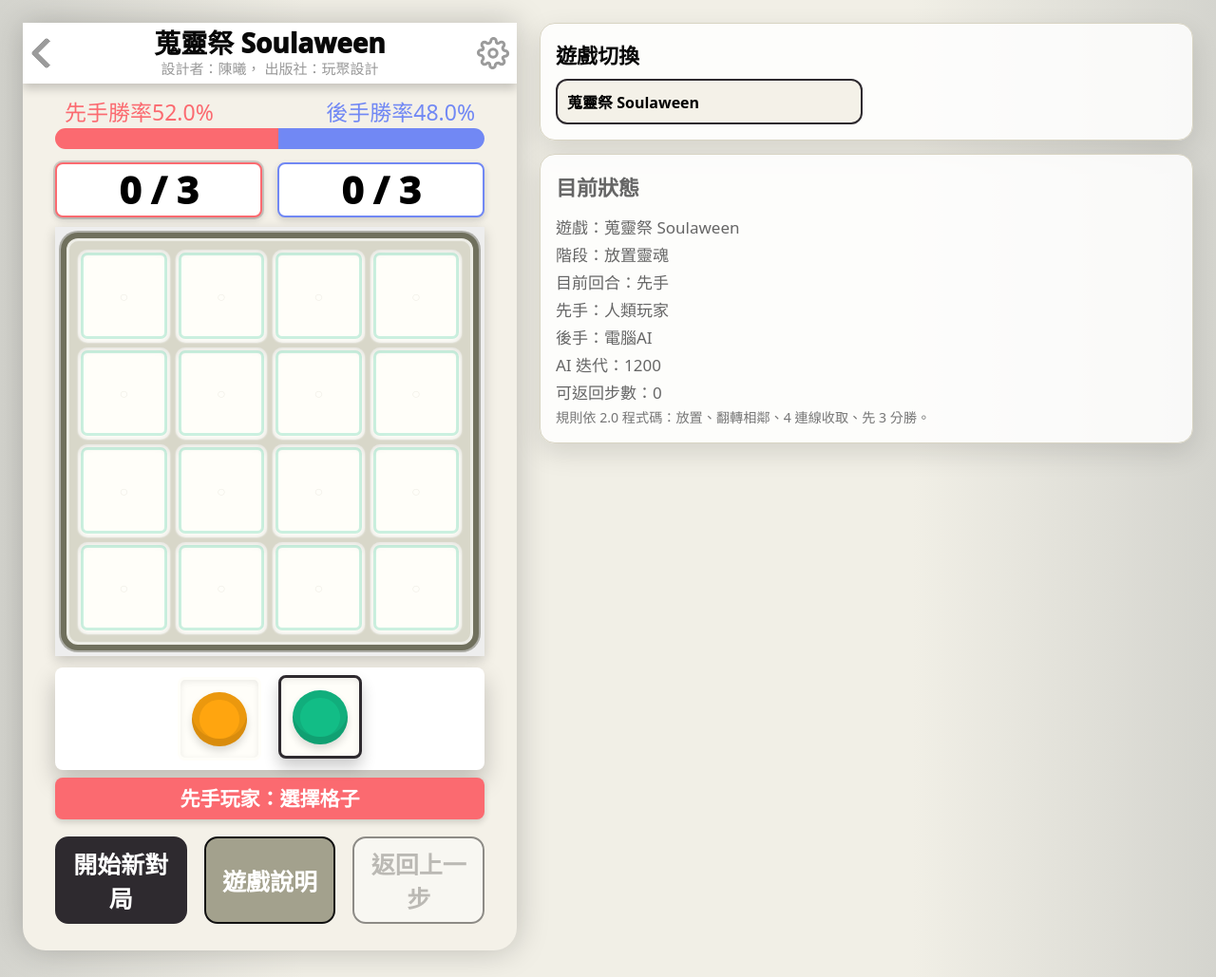
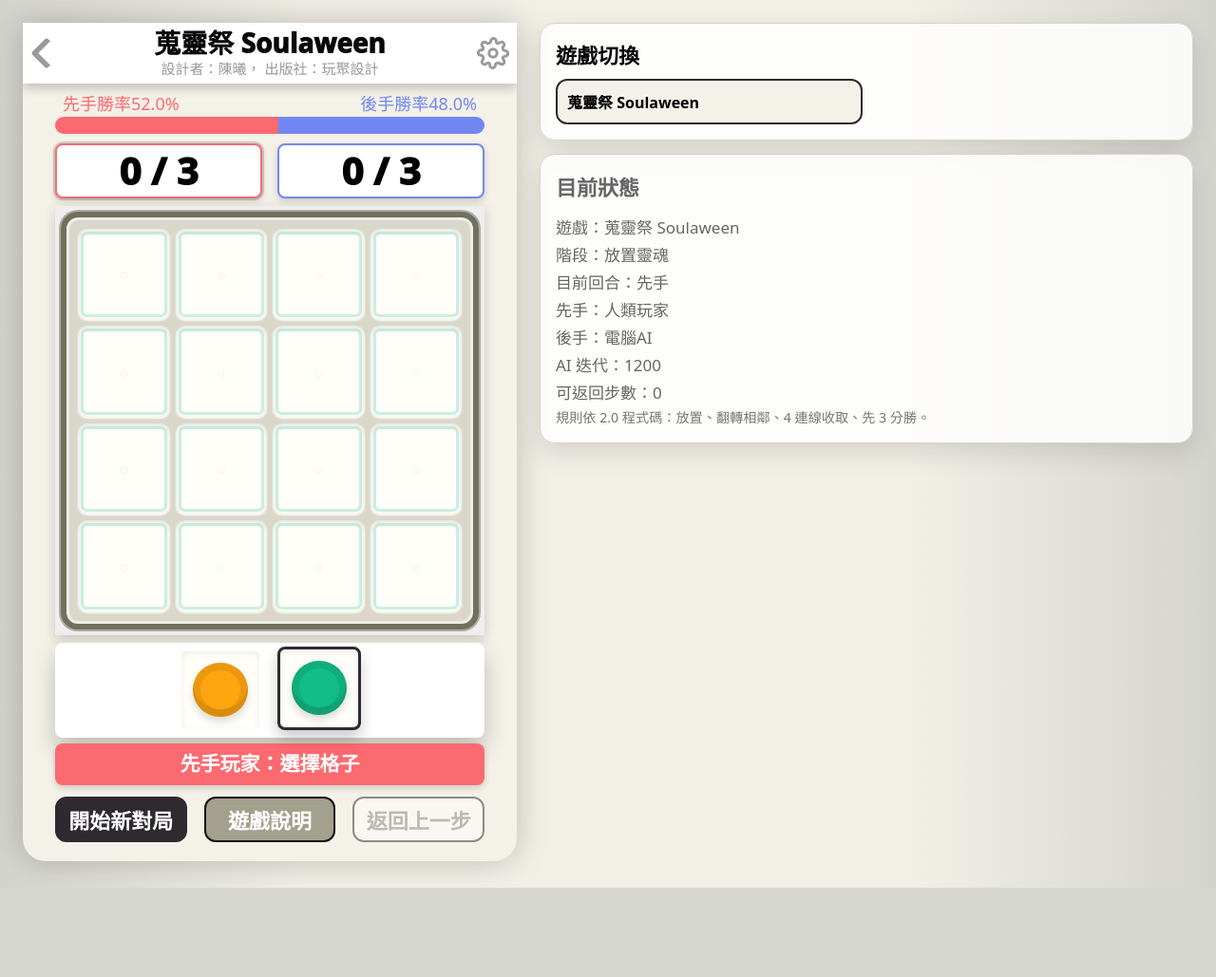
Before and after one commit to oro1081111/oro-board-game-3, a plain HTML site: page interface.html in a window 1280 px wide. Shown: the whole page at 95% size. After the commit the page ends 935 px from the top, so only its background shows below. Drawn offline with Linux system fonts and the light colour scheme.

Commit message:
Tighten Soulaween game spacing

```diff
--- a/interface.html
+++ b/interface.html
@@ -41,20 +41,20 @@
     .title-block { text-align: center; min-width: 0; }
     .title-block h1 { margin: 0; font-size: clamp(21px, 4.8vw, 28px); line-height: 1.05; font-weight: 950; letter-spacing: 0; white-space: nowrap; overflow: hidden; text-overflow: ellipsis; }
     .title-block p { margin: 4px 0 0; color: #999; font-size: clamp(11px, 2.5vw, 15px); line-height: 1.1; white-space: nowrap; overflow: hidden; text-overflow: ellipsis; }
-    .play-area { padding: 18px clamp(18px, 6vw, 34px) 30px; }
-    .win-labels { display: flex; justify-content: space-between; margin: 0 10px 4px; font-size: clamp(17px, 3.6vw, 23px); line-height: 1.1; }
+    .play-area { padding: 12px clamp(18px, 6vw, 34px) 20px; }
+    .win-labels { display: flex; justify-content: space-between; margin: 0 8px 3px; font-size: clamp(14px, 3vw, 18px); line-height: 1.1; }
     .win-labels .red { color: var(--red); }
     .win-labels .blue { color: var(--blue); }
-    .winbar { height: 22px; border-radius: 999px; overflow: hidden; display: flex; margin-bottom: 14px; }
+    .winbar { height: 18px; border-radius: 999px; overflow: hidden; display: flex; margin-bottom: 10px; }
     .winbar span { transition: width .25s ease; }
     .winbar span:first-child { background: var(--red); }
     .winbar span:last-child { background: var(--blue); }
-    .score-row { display: grid; grid-template-columns: 1fr 1fr; gap: clamp(10px, 3vw, 16px); margin-bottom: 10px; }
+    .score-row { display: grid; grid-template-columns: 1fr 1fr; gap: clamp(10px, 3vw, 16px); margin-bottom: 8px; }
     .score-card { height: clamp(48px, 11vw, 58px); display: grid; place-items: center; background: white; border: 2px solid currentColor; border-radius: 8px; box-shadow: 0 3px 7px rgba(0,0,0,.16); font-size: clamp(29px, 6.5vw, 40px); font-weight: 950; line-height: 1; }
     .score-card.red { color: var(--red); }
     .score-card.blue { color: var(--blue); }
     .score-card span { color: #000; }
-    .board-wrap { background: #eee; padding: 6px; box-shadow: 0 4px 12px rgba(0,0,0,.18); margin-bottom: 12px; }
+    .board-wrap { background: #eee; padding: 6px; box-shadow: 0 4px 12px rgba(0,0,0,.18); margin-bottom: 8px; }
     .board { aspect-ratio: 1; display: grid; gap: 6px; padding: 12px; background: #d8d7c9; border: 6px solid var(--board); border-radius: 18px; box-shadow: inset 0 0 0 3px rgba(255,255,255,.55), 0 0 0 2px rgba(73,73,55,.4); }
     .board.cols-4 { grid-template-columns: repeat(4, 1fr); }
     .board.cols-5 { grid-template-columns: repeat(5, 1fr); }
@@ -70,13 +70,13 @@
     .piece.white { background: #f8f8f8; color: #222; border: 3px solid #bbb; }
     .piece.square { border-radius: 14px; }
     .piece.small-text { font-size: clamp(12px, 2.6vw, 19px); }
-    .below-board { display: grid; grid-template-columns: 1fr; gap: 8px; margin-bottom: 18px; }
+    .below-board { display: grid; grid-template-columns: 1fr; gap: 6px; margin-bottom: 12px; }
     .turn-card { min-height: 44px; display: grid; place-items: center; text-align: center; padding: 7px 10px; color: white; background: var(--red); border-radius: 8px; box-shadow: 0 3px 7px rgba(0,0,0,.16); font-size: clamp(16px, 3.4vw, 21px); font-weight: 700; line-height: 1.1; white-space: nowrap; overflow: hidden; text-overflow: ellipsis; }
-    .choice-tray { min-height: 88px; display: flex; align-items: center; justify-content: center; gap: 18px; background: white; border-radius: 8px; box-shadow: var(--shadow); padding: 10px; }
+    .choice-tray { min-height: 80px; display: flex; align-items: center; justify-content: center; gap: 16px; background: white; border-radius: 8px; box-shadow: var(--shadow); padding: 6px; }
     .tray-piece { width: clamp(64px, 15.5vw, 88px); aspect-ratio: 1; border: 0; border-radius: 8px; background: #fffef9; display: grid; place-items: center; box-shadow: inset 0 2px 7px rgba(0,0,0,.08); }
     .tray-piece .piece { position: static; width: 82%; }
     .action-row { display: grid; grid-template-columns: 1fr 1fr 1fr; gap: clamp(8px, 3vw, 18px); }
-    .game-btn { min-height: 52px; border-radius: 14px; padding: 8px 10px; font-size: clamp(18px, 3.5vw, 25px); font-weight: 650; border: 2px solid #111; background: white; color: #777; box-shadow: none; }
+    .game-btn { min-height: 48px; border-radius: 12px; padding: 6px 8px; font-size: clamp(16px, 3.2vw, 22px); font-weight: 650; border: 2px solid #111; background: white; color: #777; box-shadow: none; }
     .game-btn.primary { background: var(--dark); color: white; border-color: var(--dark); }
     .game-btn.secondary { background: var(--olive); color: white; }
     .desktop-panel { margin-top: 24px; display: grid; gap: 14px; }
@@ -159,13 +159,12 @@
     @media (min-width: 901px) {
       .phone-app { min-height: auto; margin-top: 24px; border-radius: 0 0 24px 24px; overflow: hidden; }
       .topbar { position: relative; }
-      .play-area { padding-bottom: 28px; }
+      .play-area { padding-bottom: 20px; }
     }
     @media (max-width: 420px) {
       .topbar { height: 60px; grid-template-columns: 46px 1fr 46px; }
       .play-area { padding-left: 12px; padding-right: 12px; }
       .board { gap: 5px; padding: 10px; border-width: 6px; }
-      .action-row { grid-template-columns: 1fr; }
       .game-list { grid-template-columns: 1fr; }
     }
   </style>
```
